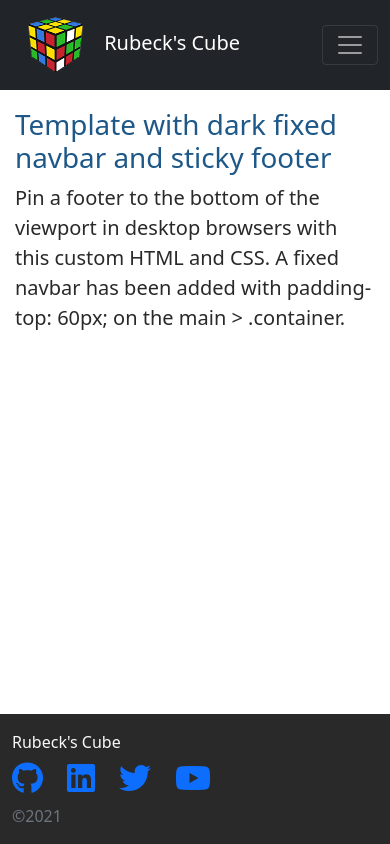
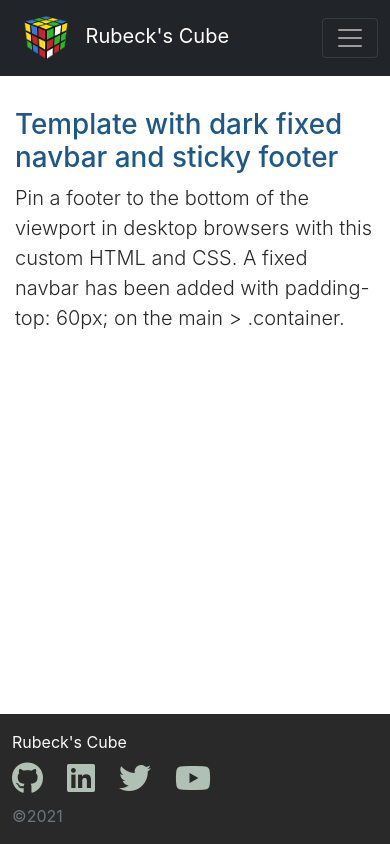
Before and after one commit to curtrube/html-css-js-template, a plain HTML site: page index.html in a window 390 px wide. Drawn offline with nearby package versions, Linux system fonts and the light colour scheme.

Commit message:
made navbar more responsive

```diff
--- a/css/site.css
+++ b/css/site.css
@@ -7,6 +7,9 @@
 
 body {
   color: var(--dark-color);
+  /* font-family: 'Open Sans', sans-serif; */
+  font-family: -apple-system, BlinkMacSystemFont, 'Segoe UI', Roboto, Oxygen,
+    Ubuntu, Cantarell, 'Open Sans', 'Helvetica Neue', sans-serif;
 }
 
 nav {
@@ -15,6 +18,17 @@ nav {
 
 footer {
   background-color: var(--dark-color);
+  padding-right: 1rem;
+}
+
+footer .social > a {
+  color: var(--light-color);
+  opacity: 0.75;
+}
+
+footer .social > a:hover {
+  opacity: 0.9;
+  color: var(--secondary-color);
 }
 
 h1,
--- a/index.html
+++ b/index.html
@@ -9,6 +9,13 @@
       content="width=device-width, initial-scale=1, shrink-to-fit=no"
     />
 
+    <link rel="preconnect" href="https://fonts.googleapis.com" />
+    <link rel="preconnect" href="https://fonts.gstatic.com" crossorigin />
+    <link
+      href="https://fonts.googleapis.com/css2?family=Open+Sans:wght@400;700&family=Roboto:wght@400;700&display=swap"
+      rel="stylesheet"
+    />
+
     <!-- Bootstrap CSS -->
     <link
       href="https://cdn.jsdelivr.net/npm/bootstrap@5.0.2/dist/css/bootstrap.min.css"
@@ -16,11 +23,13 @@
       integrity="sha384-EVSTQN3/azprG1Anm3QDgpJLIm9Nao0Yz1ztcQTwFspd3yD65VohhpuuCOmLASjC"
       crossorigin="anonymous"
     />
+
     <script
       src="https://kit.fontawesome.com/5db21ba9c6.js"
       crossorigin="anonymous"
     ></script>
     <link rel="stylesheet" href="./css/site.css" />
+    <link rel="icon" type="imgage/png" href="./img/favicon-32x32.png" />
   </head>
 
   <body class="d-flex flex-column h-100">
@@ -28,7 +37,7 @@
     <nav class="navbar navbar-expand-md navbar-dark bg-dark fixed-top">
       <div class="container-fluid">
         <a class="navbar-brand" href="./index.html">
-          <img src="./img/rubiks_cube.png" height="64" alt="Rubik's Cube" />
+          <img src="./img/rubiks_cube.png" height="50" alt="Rubik's Cube" />
           <span>Rubeck's Cube</span>
         </a>
         <button
@@ -108,23 +117,23 @@
             "
           >
             <div class="row">
-              <div class="col">
-                <a href="#">
+              <div class="col social">
+                <a href="#" target="_blank">
                   <i class="fab fa-github fa-2x"></i>
                 </a>
               </div>
-              <div class="col">
-                <a href="#">
+              <div class="col social">
+                <a href="#" target="_blank">
                   <i class="fab fa-linkedin fa-2x"></i>
                 </a>
               </div>
-              <div class="col">
-                <a href="#">
+              <div class="col social">
+                <a href="#" target="_blank">
                   <i class="fab fa-twitter fa-2x"></i>
                 </a>
               </div>
-              <div class="col">
-                <a href="#">
+              <div class="col social">
+                <a href="#" target="_blank">
                   <i class="fab fa-youtube fa-2x"></i>
                 </a>
               </div>
```
Also changed, not shown: img/android-chrome-192x192.png (added), img/android-chrome-512x512.png (added), img/apple-touch-icon.png (added), img/favicon-16x16.png (added), img/favicon-32x32.png (added), img/favicon.ico (added), img/rubik.svg (added), 1 other file.
